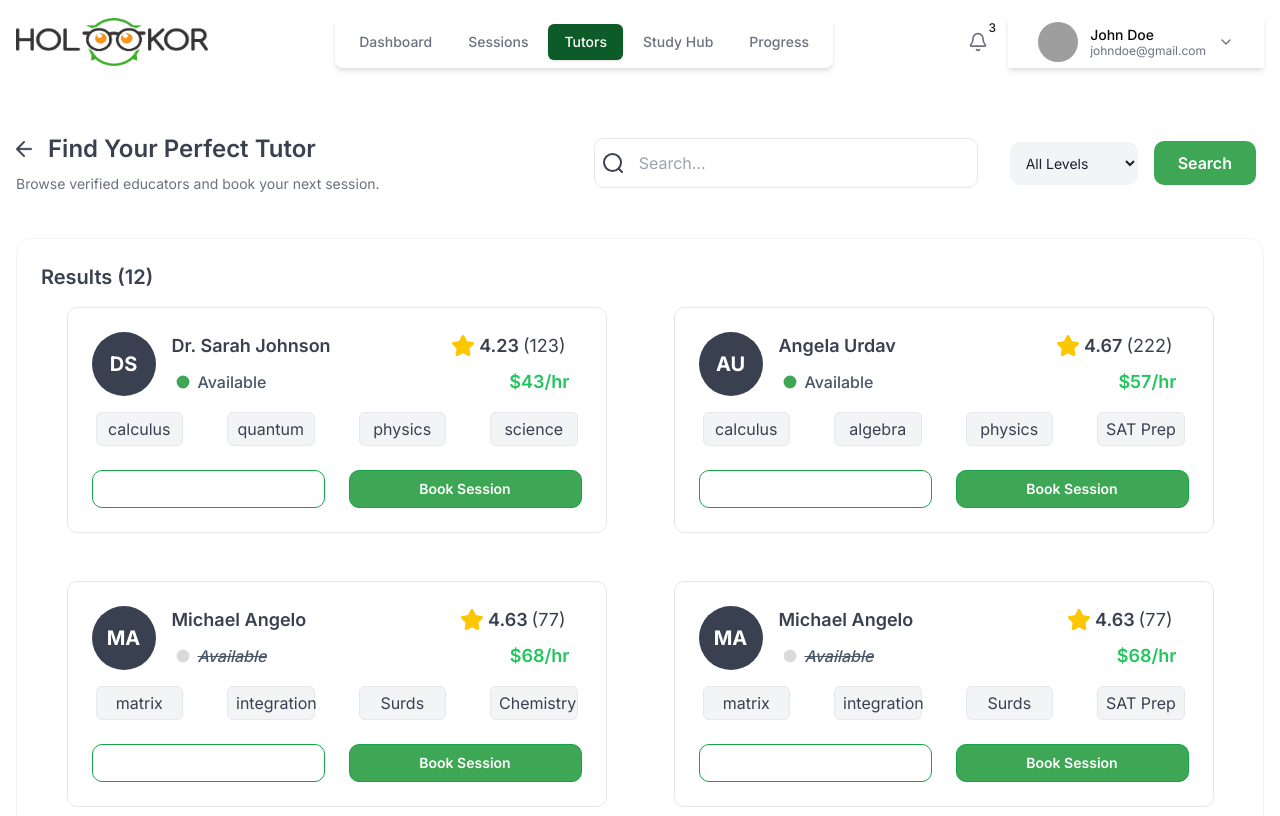
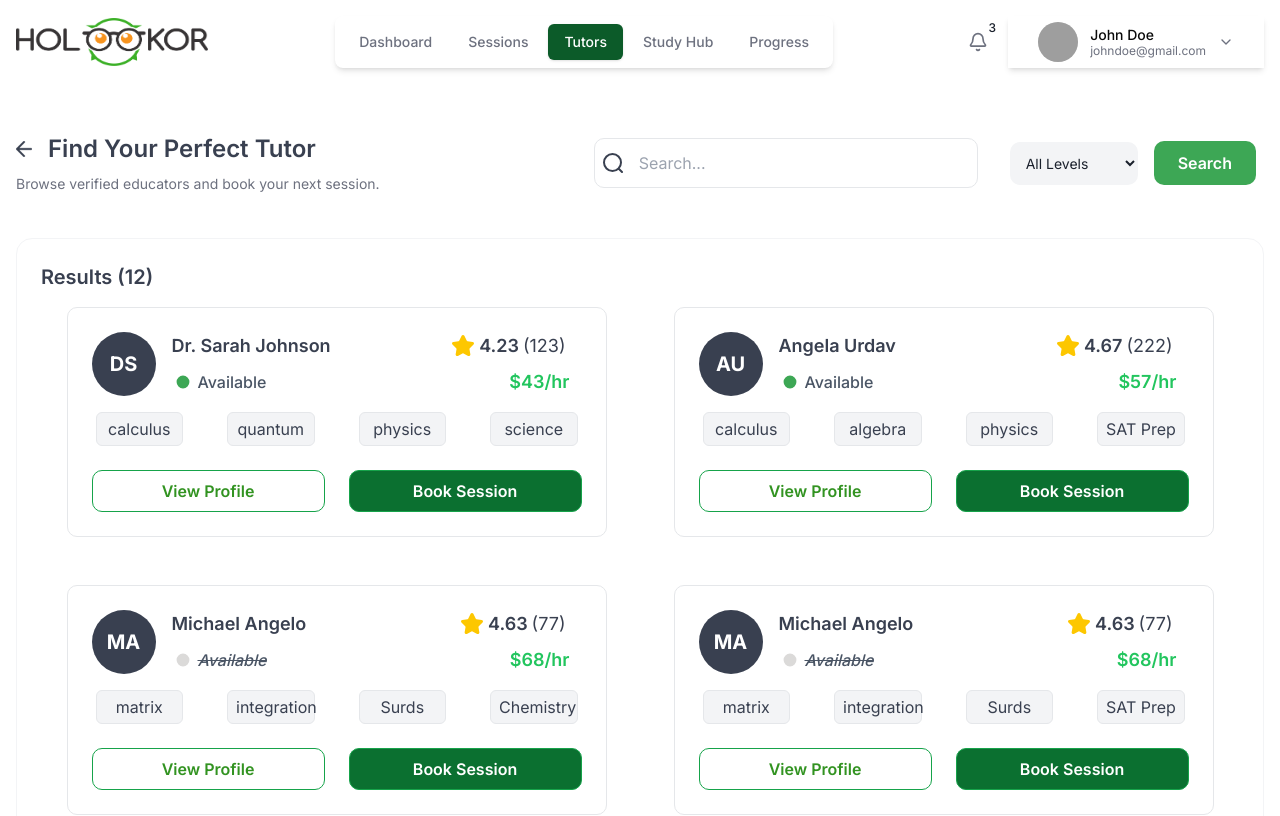
Before and after one commit to AsteriskRD/Holookor-Frontend, a Next.js app: page /tutors in a window 1280 px wide. Shown: the top 816 px of the page. Built offline with nearby package versions, Linux system fonts and the light colour scheme; grey boxes are pictures that could not be loaded.

Commit message:
new pull

```diff
--- a/src/components/tutors/TutorCard.jsx
+++ b/src/components/tutors/TutorCard.jsx
@@ -64,12 +64,14 @@ const TutorCard = ({ tutor }) => {
                 ))}
             </div>
             <div className="flex sm:max-w-[492px] md:flex-col lg:flex-row sm:items-center sm:justify-between gap-2 lg:gap-6 pt-2">
-                <Button className="w-full border border-[#16a34a] text-[#329321] bg-white hover:bg-[#167406] hover:text-[#fff]  font-semibold px-4 py-2 rounded-lg transition duration-300" size="sm">
+                {/* <Button className="w-full border border-[#16a34a] text-[#329321] bg-white hover:bg-[#167406] hover:text-[#fff]  font-semibold px-4 py-2 rounded-lg transition duration-300" size="sm">
                     View Profile
-                </Button>
-                <Button className="w-full border border-[#16a34a] bg-[#22c55e] hover:bg-[#156407] text-white font-semibold px-4 py-2 rounded-lg transition duration-300" size="sm">
+                </Button> */}
+                <button className="w-full border border-[#16a34a] text-[#329321] bg-white hover:bg-[#0b7030] hover:text-[#fff]  font-semibold px-4 py-2 rounded-lg transition duration-300">View Profile</button>
+                {/* <Button className="w-full border border-[#16a34a] bg-[#22c55e] hover:bg-[#156407] text-white font-semibold px-4 py-2 rounded-lg transition duration-300" size="sm">
                     Book Session
-                </Button>
+                </Button> */}
+                <button className="w-full border border-[#16a34a] bg-[#0b7030] hover:bg-[#105305] text-white font-semibold px-4 py-2 rounded-lg transition duration-300">Book Session</button>
             </div>
         </div>
     )
```
Also changed, not shown: 1 other file (tests, documents, lock files or other folders).
